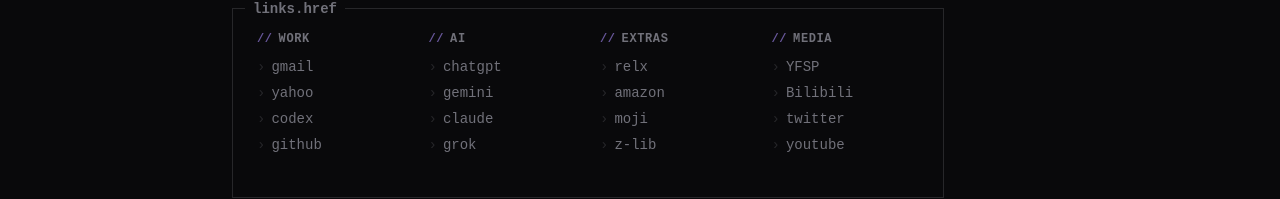
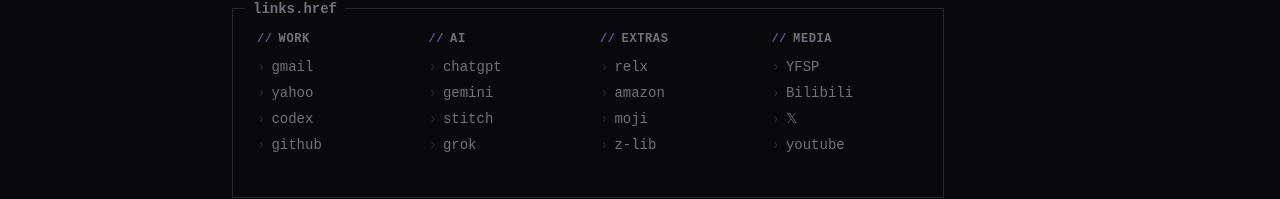
Before and after one commit to heisyoudan/pixeldash, a React (Vite) app: page / in a window 1280 px wide. Shown: the part 450-649 px from the top of the page. Built offline with nearby package versions, Linux system fonts and the light colour scheme; no server answers; some icons are missing.

Commit message:
chore(links): rename twitter to 𝕏 and replace claude with stitch

```diff
--- a/src/constants.ts
+++ b/src/constants.ts
@@ -370,7 +370,7 @@
     links: [
       { label: 'chatgpt', url: 'https://chat.openai.com', icon: 'https://www.google.com/s2/favicons?domain=openai.com&sz=64' },
       { label: 'gemini', url: 'https://gemini.google.com', icon: 'https://www.google.com/s2/favicons?domain=google.com&sz=64' },
-      { label: 'claude', url: 'https://claude.ai', icon: 'https://www.google.com/s2/favicons?domain=claude.ai&sz=64' },
+      { label: 'stitch', url: 'https://stitch.withgoogle.com/', icon: 'https://www.google.com/s2/favicons?domain=stitch.withgoogle.com&sz=64' },
       { label: 'grok', url: 'https://grok.com', icon: 'https://www.google.com/s2/favicons?domain=grok.com&sz=64' },
     ]
   },
@@ -388,7 +388,7 @@
     links: [
       { label: 'YFSP', url: 'https://www.yfsp.tv/', icon: 'https://www.google.com/s2/favicons?domain=yfsp.tv&sz=64' },
       { label: 'Bilibili', url: 'https://www.bilibili.com/', icon: 'https://www.google.com/s2/favicons?domain=bilibili.com&sz=64' },
-      { label: 'twitter', url: 'https://twitter.com', icon: 'https://www.google.com/s2/favicons?domain=twitter.com&sz=64' },
+      { label: '𝕏', url: 'https://twitter.com', icon: 'https://www.google.com/s2/favicons?domain=twitter.com&sz=64' },
       { label: 'youtube', url: 'https://www.youtube.com', icon: 'https://www.google.com/s2/favicons?domain=youtube.com&sz=64' },
     ]
   }
```
